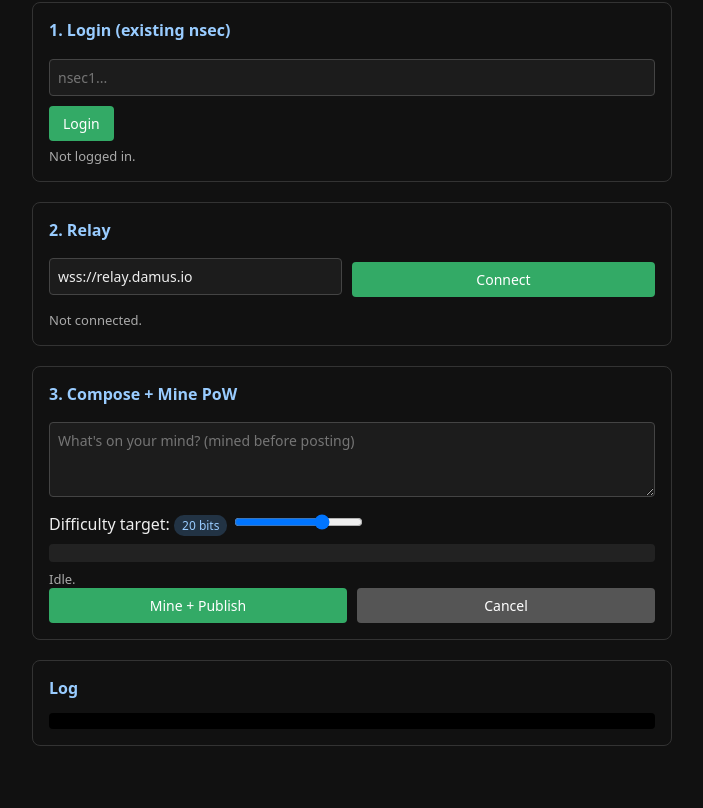
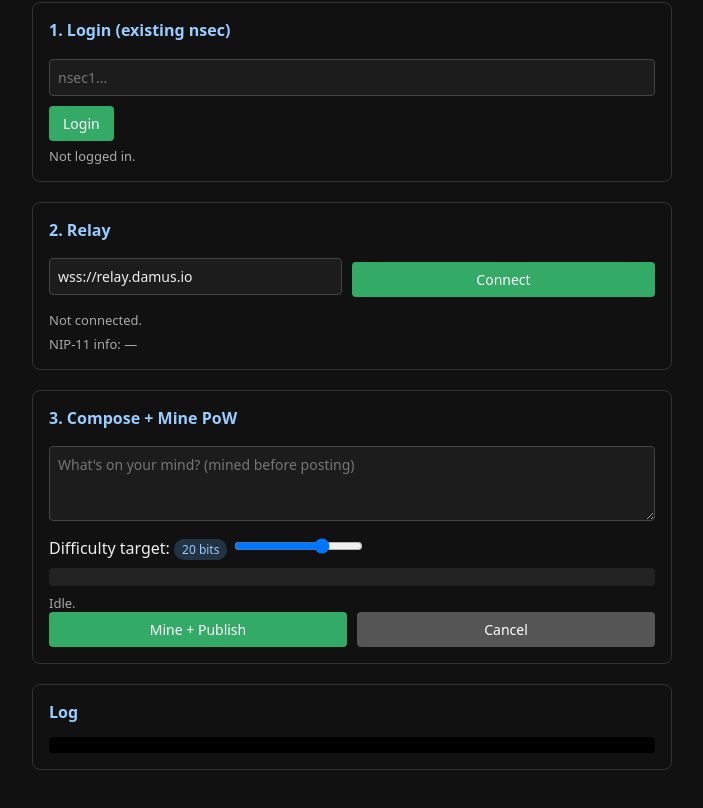
Before and after one commit to RogersOxford08/bacapp, a plain HTML site: page index.html in a window 1280 px wide. Shown: the part 102-910 px from the top of the page, without its empty margins (288-991 px from the left). Before the commit the page ends 888 px from the top, so only its background shows below. Drawn offline with Linux system fonts and the light colour scheme.

Commit message:
Update index.html

```diff
--- a/index.html
+++ b/index.html
@@ -42,6 +42,7 @@
     <button id="connectBtn">Connect</button>
   </div>
   <div class="status" id="relayStatus">Not connected.</div>
+  <div class="status" id="nip11Status">NIP-11 info: —</div>
 </section>
 
 <section id="post-section">
```
